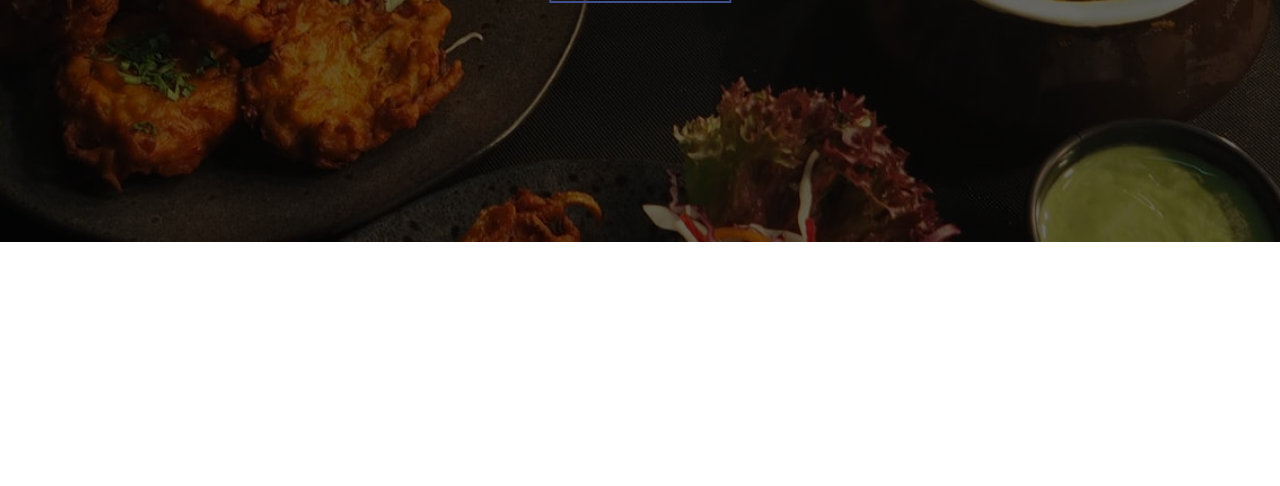
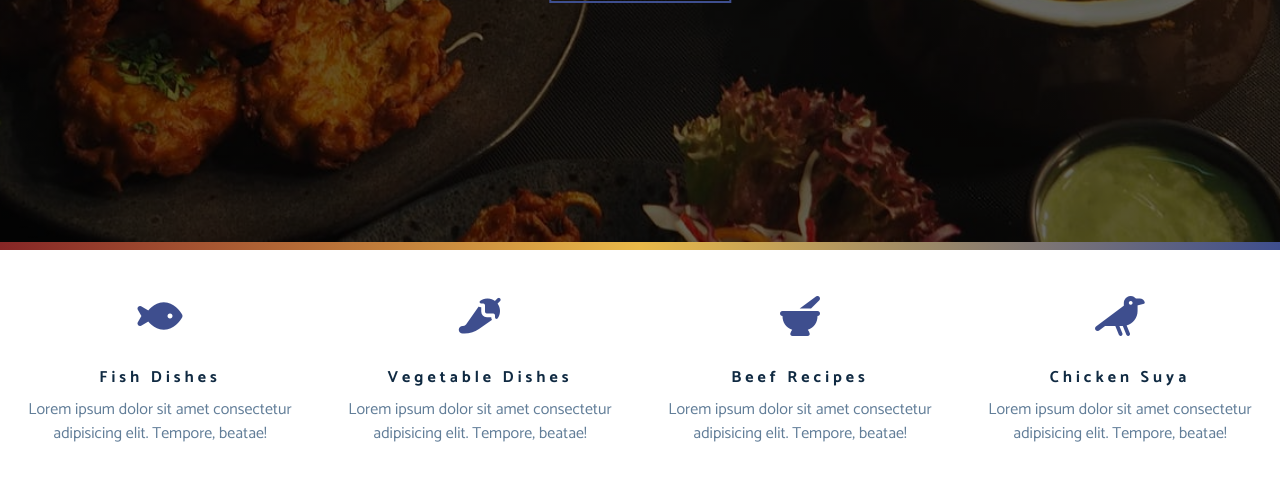
Before and after one commit to abu-naail1989/halal, a plain HTML site: page index.html in a window 1280 px wide. Shown: the part 558-1044 px from the top of the page. Before the commit the page ends 800 px from the top, so only its background shows below. Drawn offline with Linux system fonts and the light colour scheme; a web font is replaced by a local one.

Commit message:
Add files via upload
Menu Html and Css

```diff
--- a/css/styles.css
+++ b/css/styles.css
@@ -17,6 +17,7 @@ Variables
   --clr-grey-5: #617d98;
   --clr-grey-10: #f1f5f8;
   --clr-white: #fff;
+  --clr-yellow: yellow;
   --ff-primary: "Catamaran", "sans-serif";
   --ff-secondary: "Grand Hotel", cursive;
   --transition: all 0.3 linear;
@@ -175,7 +176,7 @@ header {
 
 .banner h1 {
   text-transform: uppercase;
-  color: var(--clr-white);
+  color: var(--clr-yellow);
   margin-top: 1.5rem;
   margin-bottom: 2rem;
   /* animation */
@@ -190,3 +191,68 @@ header {
   /* animation */
   animation: show 5s linear 1;
 }
+/*
+====================================
+Content-divider
+====================================
+ */
+.content-divider {
+  height: 0.5rem;
+  background: linear-gradient(
+    to left,
+    var(--clr-primary),
+    #e9b949,
+    rgb(134, 38, 38)
+  );
+}
+/*
+====================================
+Menus
+====================================
+ */
+
+.skills {
+  background: var(--clr-grey-10);
+}
+
+.menu {
+  padding: 2.5rem 0;
+  text-align: center;
+  transition: var(--transition);
+}
+
+.menu-icon {
+  font-size: 2.5rem;
+  margin-bottom: 1.25rem;
+  transition: var(--transition);
+  display: inline-block;
+  color: var(--clr-primary);
+}
+
+.menu-text {
+  color: var(--clr-grey-5);
+  max-width: 17rem;
+  margin: 0 auto;
+}
+
+.menu:hover {
+  background: var(--clr-white);
+  box-shadow: 0 2px var(--clr-primary);
+}
+
+.menu:hover .menu-icon {
+  transform: translateY(-5px);
+}
+
+@media screen and (min-width: 576px) {
+  .menu {
+    float: left;
+    width: 50%;
+  }
+}
+
+@media screen and (min-width: 1200px) {
+  .menu {
+    width: 25%;
+  }
+}
--- a/index.html
+++ b/index.html
@@ -27,6 +27,59 @@
       </div>
     </header>
     <!-- end of header -->
+    <!-- content divider -->
+    <div class="content-divider"></div>
+
+    <!-- menu section -->
+    <section class="menus clearfix">
+      <!-- first menu -->
+      <article class="menu">
+        <span class="menu-icon">
+          <i class="fas fa-fish"></i>
+        </span>
+        <h4 class="menu-title">fish dishes</h4>
+        <p class="menu-text">
+          Lorem ipsum dolor sit amet consectetur adipisicing elit. Tempore,
+          beatae!
+        </p>
+      </article>
+      <!-- end of first menu -->
+      <!-- second menu -->
+      <article class="menu">
+        <span class="menu-icon">
+          <i class="fas fa-pepper-hot"></i>
+        </span>
+        <h4 class="menu-title">vegetable dishes</h4>
+        <p class="menu-text">
+          Lorem ipsum dolor sit amet consectetur adipisicing elit. Tempore,
+          beatae!
+        </p>
+      </article>
+      <!-- end of second menu -->
+      <!-- third menu -->
+      <article class="menu">
+        <span class="menu-icon">
+          <i class="fas fa-mortar-pestle"></i>
+        </span>
+        <h4 class="menu-title">beef recipes</h4>
+        <p class="menu-text">
+          Lorem ipsum dolor sit amet consectetur adipisicing elit. Tempore,
+          beatae!
+        </p>
+      </article>
+      <!-- end of third menu -->
+      <!-- fourth menu -->
+      <article class="menu">
+        <span class="menu-icon">
+          <i class="fas fa-crow"></i>
+        </span>
+        <h4 class="menu-title">chicken suya</h4>
+        <p class="menu-text">
+          Lorem ipsum dolor sit amet consectetur adipisicing elit. Tempore,
+          beatae!
+        </p>
+      </article>
+      <!-- end of fourth menu -->
     <script src="app.js"></script>
   </body>
 </html>
```
